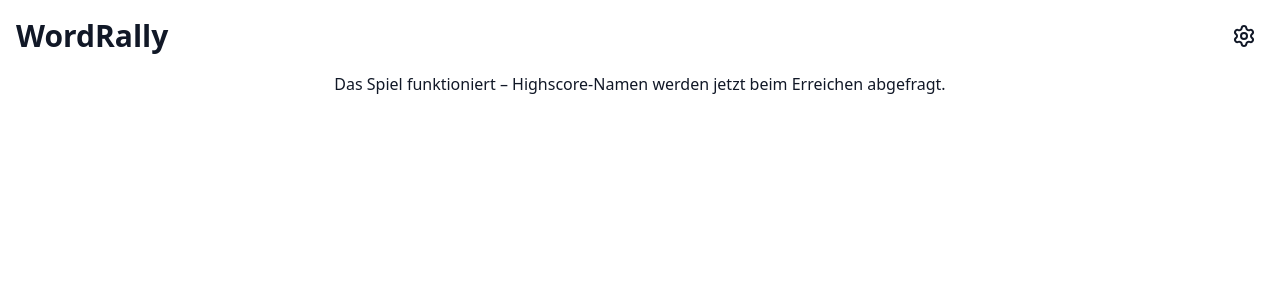
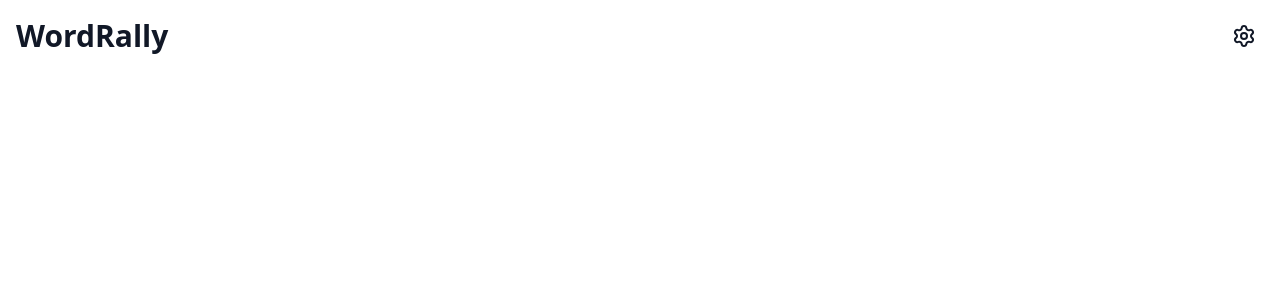
Before and after one commit to matths1001/wordrally, a Next.js app: page / in a window 1280 px wide. Shown: the top 300 px of the page. Built offline with nearby package versions, Linux system fonts and the light colour scheme.

Commit message:
Update index.js

```diff
--- a/pages/index.js
+++ b/pages/index.js
@@ -203,7 +203,7 @@ export default function WordRally() {
         </div>
       )}
 
-      <p>Das Spiel funktioniert – Highscore-Namen werden jetzt beim Erreichen abgefragt.</p>
+
     </main>
   );
 }
```
